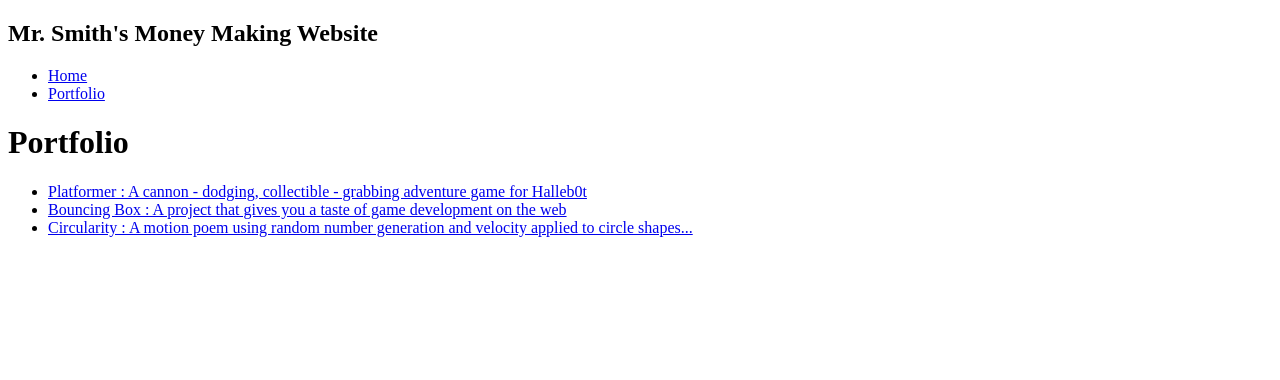
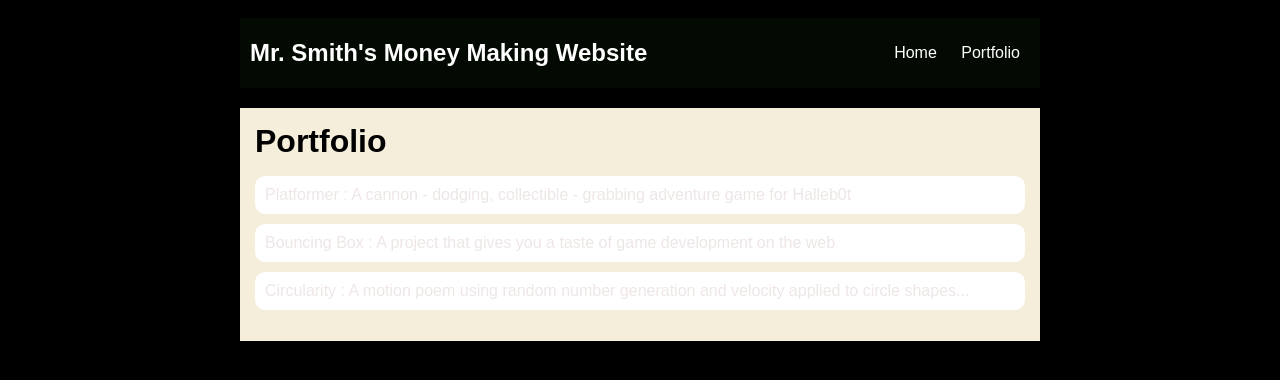
Before and after one commit to Agentcsmith/Agentcsmith.github.io, a plain HTML site: page portfolio.html in a window 1280 px wide. Drawn offline with Linux system fonts and the light colour scheme.

Commit message:
Changes to portfolio style

```diff
--- a/portfolio.html
+++ b/portfolio.html
@@ -2,6 +2,7 @@
 <html>
     <head>
         <title>Mr. Smith's Money Making Website</title>
+        <link rel="stylesheet" href="style.css">
     </head>
 
     <body>
--- a/style.css
+++ b/style.css
@@ -13,7 +13,7 @@ body {
 nav {
     background: rgb(2, 10, 1);
    margin: 0 auto;
-   margin-bottom: 20px
+   margin-bottom: 20px;
     display: flex;
     padding: 10px;
 }
@@ -52,8 +52,6 @@ main {
     flex: 1;
     padding: 15px;
 }
-
-/* portfolio styles */
 #interests {
     border: 4px rgb(55, 94, 19) ridge;
     padding: 8px;
@@ -61,3 +59,31 @@ main {
 h2, h3 {
     margin: 0px;
 }
+.content h1 {
+    color: black;
+}
+/* portfolio styles */
+.content h1 {
+    color: black;
+}
+
+#portfolio {
+    list-style-type: none;
+    padding-left: 0;
+}
+
+#portfolio li {
+    background: #fff;
+    padding: 10px;
+    border-radius: 10px;
+    margin-bottom: 10px;
+}
+
+#portfolio li:hover {
+    background: #eee;
+}
+
+#portfolio a {
+    text-decoration: blanchedalmond;
+    color: #efe6e6;
+}
```
Also changed, not shown: index.html (+1 -1 lines).
